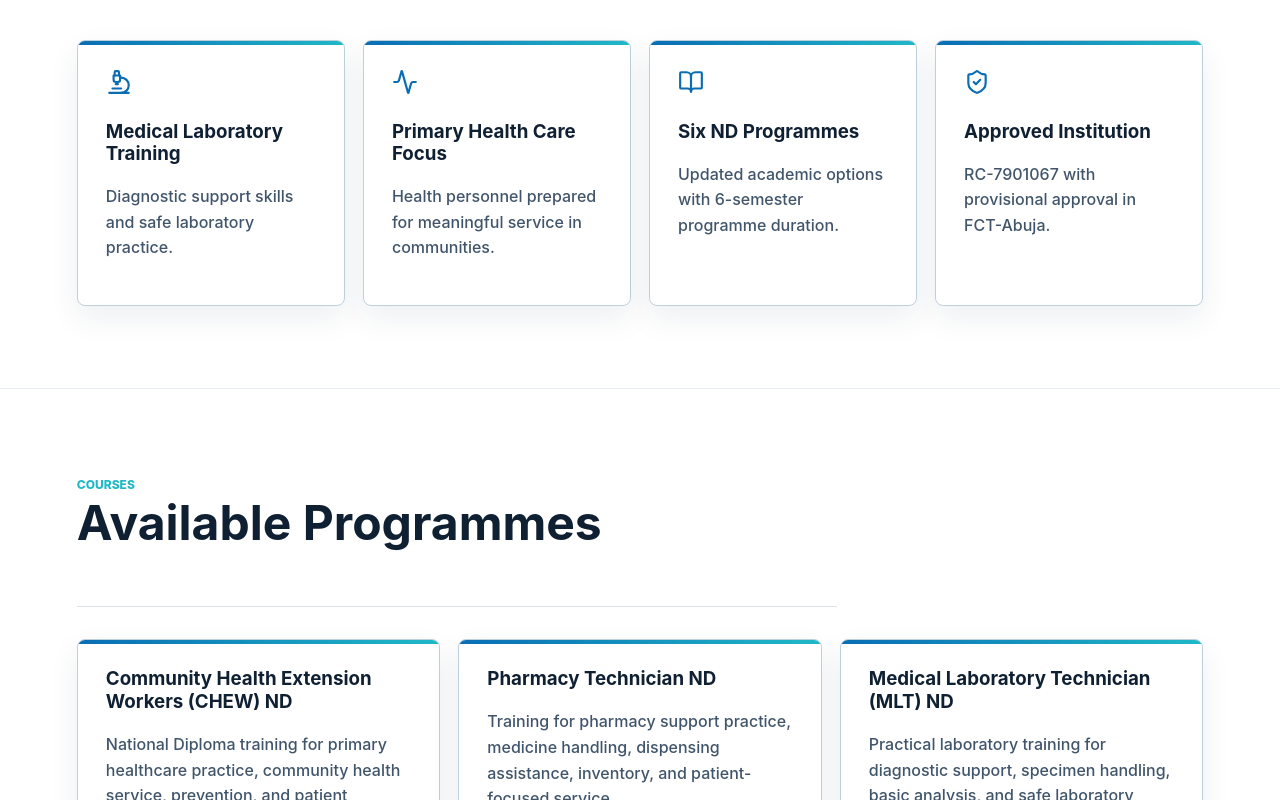
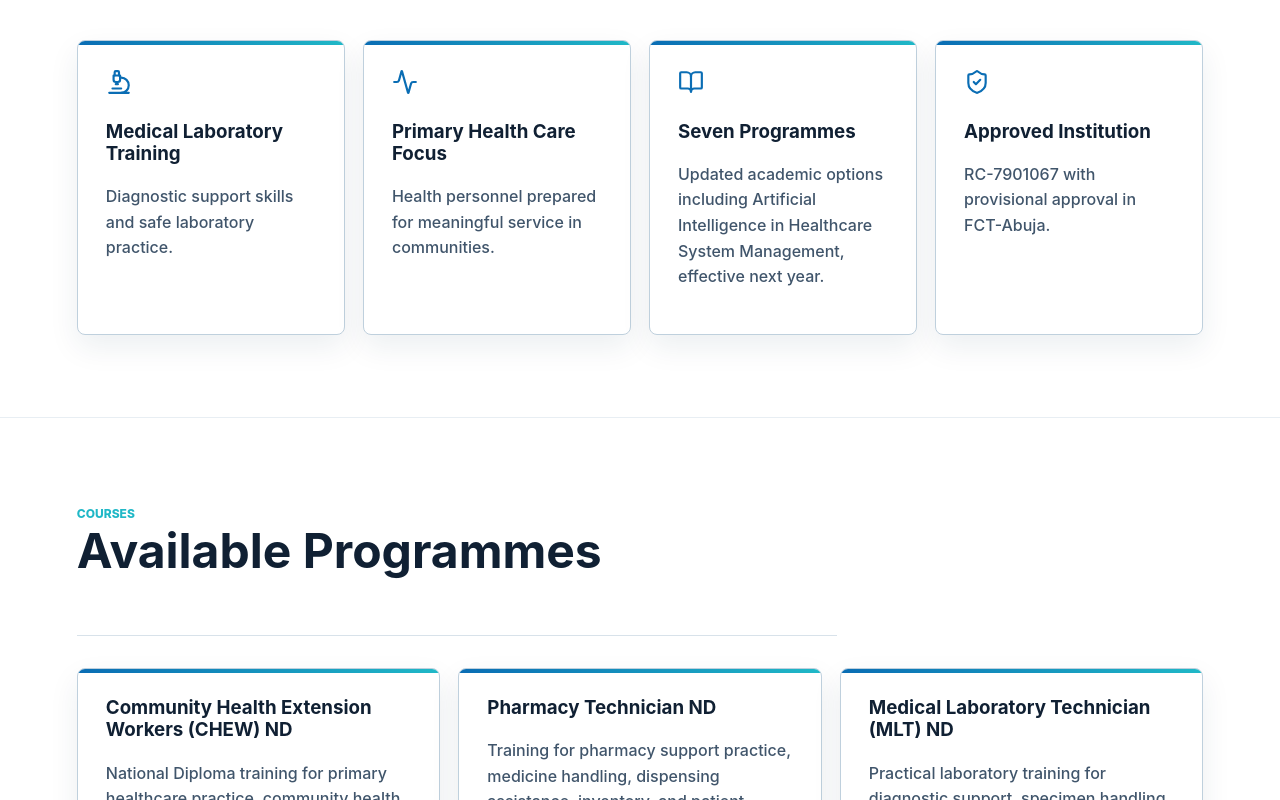
Before and after one commit to Yusufdavid411/Unique-College, a React (Vite) app in the folder frontend/: page / in a window 1280 px wide. Shown: the part 3120-3920 px from the top of the page. Built offline with nearby package versions, Linux system fonts and the light colour scheme; no server answers.

Commit message:
Add AI healthcare management programme

```diff
--- a/frontend/src/data/siteData.js
+++ b/frontend/src/data/siteData.js
@@ -145,13 +145,20 @@ export const programs = [
     requirements: generalRequirements,
     summary:
       "Training for health awareness, behavior change communication, outreach planning, and community health promotion."
+  },
+  {
+    title: "Artificial Intelligence in Healthcare System Management",
+    duration: "Effective Next Year",
+    requirements: generalRequirements,
+    summary:
+      "A future-focused programme introducing AI-supported healthcare administration, health data systems, digital decision support, and responsible technology use in healthcare management."
   }
 ];
 
 export const stats = [
   [schoolInfo.registrationNumber, "Registered Institution"],
   ["2026/2027", "Admission Open"],
-  ["6", "ND Programmes"],
+  ["7", "Programmes"],
   ["6 Semesters", "Programme Duration"]
 ];
 
@@ -198,14 +205,14 @@ export const leadershipProfiles = [
     group: "Advisory Board",
     image: "/school-assets/advisory-board-chairman.jpg",
     summary:
-      "Professor of Clinical Psychology, Department of Psychology, PMB 1022, Keffi, Nigeria.",
+      "Professor of Clinical Psychology and Advisory Board Chairman, supporting academic quality, professional standards, and institutional development.",
     achievements: [
       "Provides advisory leadership on academic quality and professional standards",
       "Supports institutional development through senior academic experience"
     ]
   },
   {
-    name: "Mr. Femi Monday",
+    name: "Mr. Femi Monday Jezh",
     role: "HOD, Medical Laboratory Science",
     group: "Academic Leadership",
     image: "/school-assets/hod-medical-lab-femi-monday.jpg",
@@ -217,7 +224,7 @@ export const leadershipProfiles = [
     ]
   },
   {
-    name: "Tillani Zuhairu",
+    name: "Mal. Tijjani Zuhairu",
     role: "HOD, Community Health Science",
     group: "Academic Leadership",
     image: "/school-assets/hod-community-health-tillani-zuhairu.jpg",
@@ -234,7 +241,7 @@ export const sampleNews = [
   {
     title: "Admission is open for the 2026/2027 academic session",
     excerpt:
-      "Unique College of Health Science and Technology, Kwali-Abuja is accepting applications into CHEW, Pharmacy Technician, MLT, HIM, Public Health Science, and Health Promotion Science ND programmes."
+      "Unique College of Health Science and Technology, Kwali-Abuja is accepting applications into its health science programmes, with Artificial Intelligence in Healthcare System Management announced to take effect next year."
   },
   {
     title: "Applications are received online",
--- a/frontend/src/pages/public/Courses.jsx
+++ b/frontend/src/pages/public/Courses.jsx
@@ -7,7 +7,7 @@ export default function Courses() {
       <Seo title="Courses" description="Health science programmes, duration, and requirements at Unique College." />
       <section className="page-hero compact">
         <span className="eyebrow">Programmes</span>
-        <h1>ND Health Science Programmes Designed For Practical Healthcare Service.</h1>
+        <h1>Health Science Programmes Designed For Practical Healthcare Service.</h1>
       </section>
       <section className="section course-list">
         {programs.map((program) => (
--- a/frontend/src/pages/public/Home.jsx
+++ b/frontend/src/pages/public/Home.jsx
@@ -115,7 +115,7 @@ export default function Home() {
         {[
           [Microscope, "Medical Laboratory Training", "Diagnostic support skills and safe laboratory practice."],
           [Activity, "Primary Health Care Focus", "Health personnel prepared for meaningful service in communities."],
-          [BookOpen, "Six ND Programmes", "Updated academic options with 6-semester programme duration."],
+          [BookOpen, "Seven Programmes", "Updated academic options including Artificial Intelligence in Healthcare System Management, effective next year."],
           [ShieldCheck, "Approved Institution", `${schoolInfo.registrationNumber} with provisional approval in FCT-Abuja.`]
         ].map(([Icon, title, text]) => (
           <article className="feature-card" key={title}>
```
